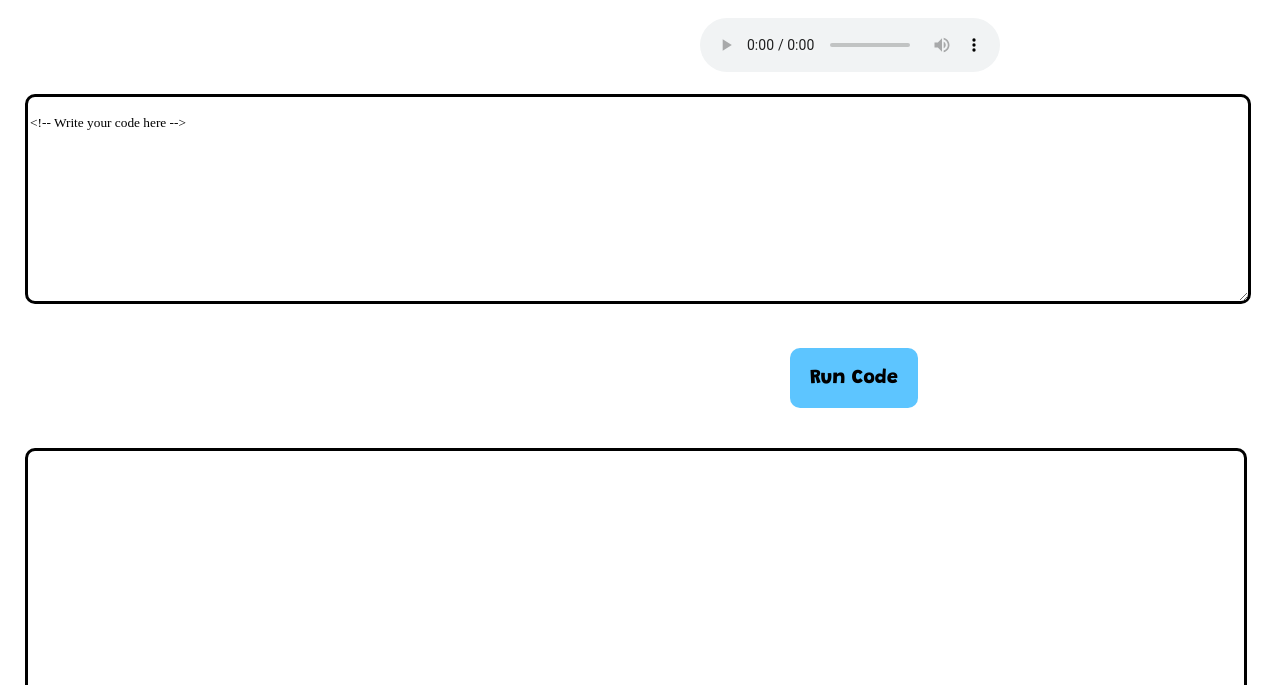
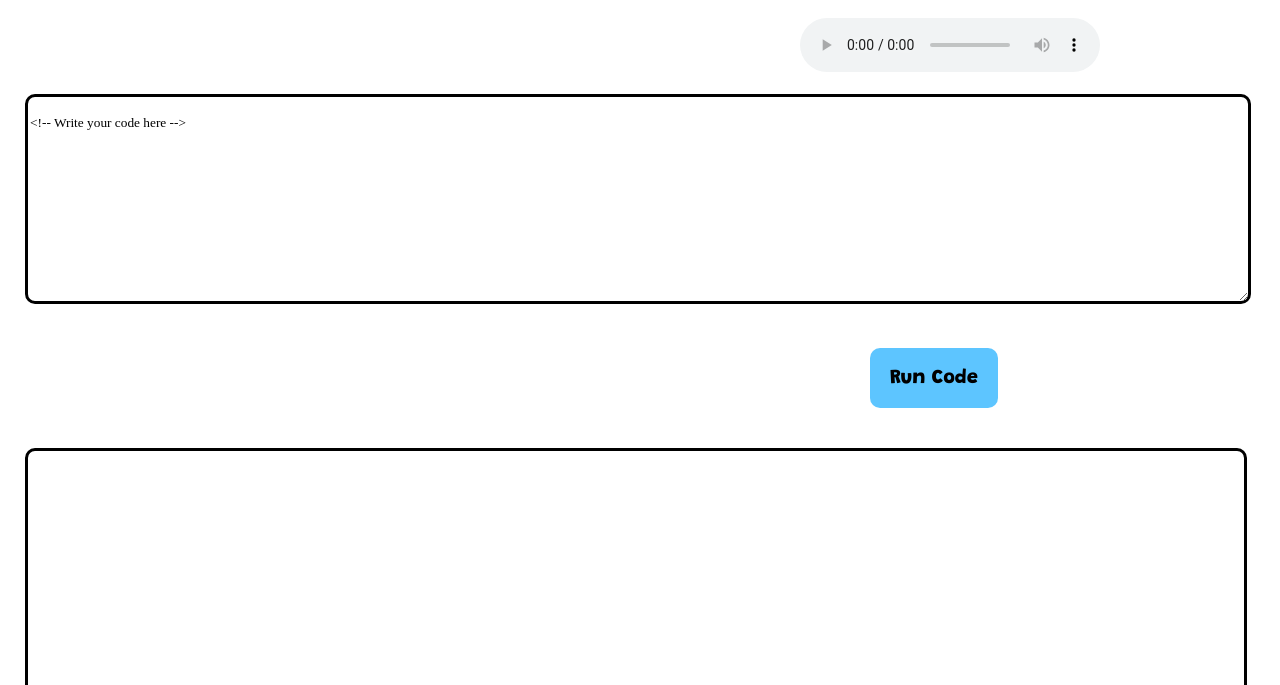
Before and after one commit to RudraBhole/rudra.bhole951, a plain HTML site: page playground.html in a window 1280 px wide. Shown: the part 115-800 px from the top of the page. Drawn offline with Linux system fonts and the light colour scheme; a web font is replaced by a local one.

Commit message:
playground.css

```diff
--- a/playground.css
+++ b/playground.css
@@ -37,9 +37,9 @@ iframe {
 /*here I am styling the attribute class in this case it is the div 'main-content' which is whatevers between sidebar and footer,
 and inside that specific the button tag, so not all button tags get that property*/
 .main-content button {
-    margin-left: 790px;
+    margin-left: 870px;
     /*margin is the space outside an element's border, here it is to the left of the element*/
-    /*margin left is 790px for the big screen*/
+    /*margin left is 870px for the big screen*/
     /*margin left is 560px for the small screen*/
     margin-top: 40px;
     /*margin is the space outside an element's border, here it is to the top of the element*/
@@ -79,8 +79,9 @@ and inside that specific the h1 tag, so not all h1 tags get that property*/
 
 /*this is the audio tag in html*/
 audio {
-    margin-left: 700px;
+    margin-left: 800px;
     /*margin is the space outside an element's border, here it is to the left of the element*/
-    /*margin on big screen is 700px;*/
+    /*margin on big screen is 870px;*/
     /*margin on small screen is 480px;*/
+
 }
```
